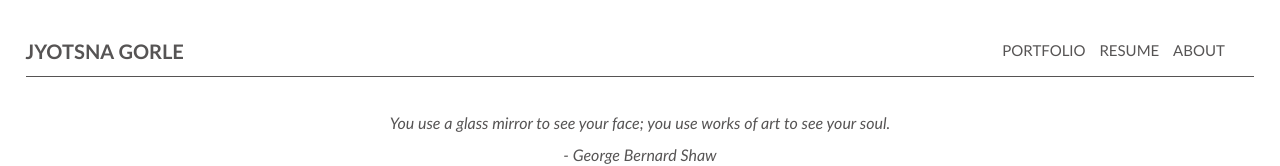
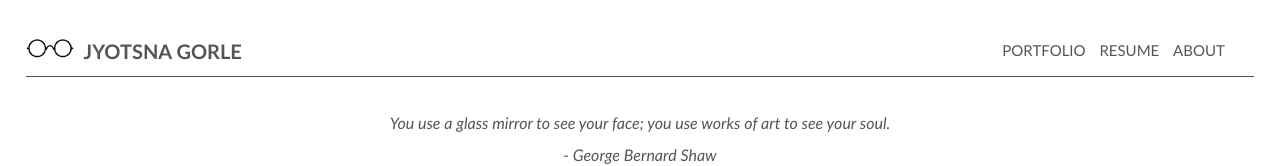
Before and after one commit to JyotsnaGorle/JyotsnaGorle.github.io, a website: page src/jade/index.jade in a window 1280 px wide. Shown: the top 166 px of the page. Drawn offline with nearby package versions, Linux system fonts and the light colour scheme; files that its build step writes are made by us from their sources.

Commit message:
Add icon to name or logo

```diff
--- a/src/jade/index.jade
+++ b/src/jade/index.jade
@@ -12,7 +12,8 @@ html
     link(rel="stylesheet", href="/styles/main.css")
   body
     header
-      .left
+      .left.name
+        img.logo(src="/assets/thumbnails/icon_jyo.png")
         h1 JYOTSNA GORLE
       .right.menu
         ul
--- a/src/styles/main.sass
+++ b/src/styles/main.sass
@@ -6,10 +6,15 @@ body
   header
     font-weight: 100
     margin-top: 2%
-    .left
+    .left.name
       float: left
-      max-width: 50%
       font-size: 10px
+      .logo
+        float: left
+        padding-right: 10px
+        margin-top: 6%
+      h1
+        float: right
     .menu
       font-size: 15px
       margin-right: 2%
```
Also changed, not shown: src/assets/thumbnails/icon_jyo.png (added).
